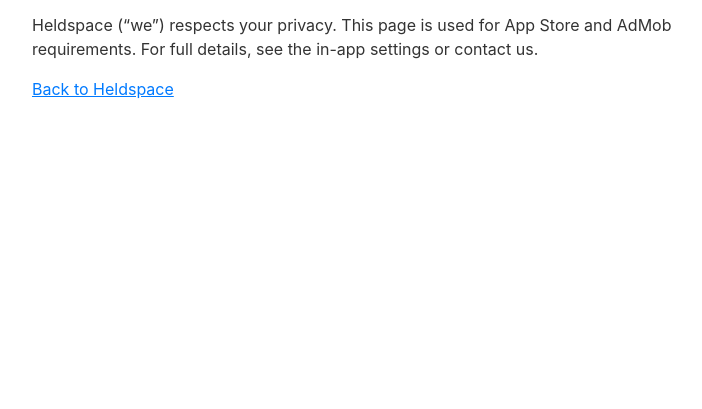
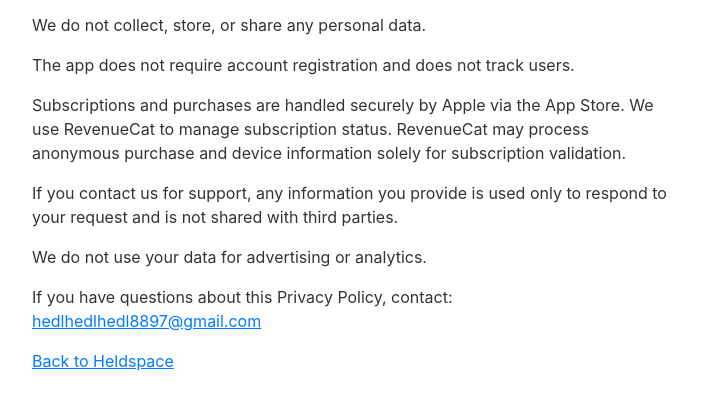
Before and after one commit to dltc1004/heldspace, a plain HTML site: page privacy.html in a window 1280 px wide. Shown: the part 65-474 px from the top of the page, without its empty margins (288-990 px from the left). Drawn offline with Linux system fonts and the light colour scheme.

Commit message:
Update privacy.html

```diff
--- a/privacy.html
+++ b/privacy.html
@@ -12,7 +12,12 @@
 </head>
 <body>
   <h1>Privacy Policy</h1>
-  <p>Heldspace (“we”) respects your privacy. This page is used for App Store and AdMob requirements. For full details, see the in-app settings or contact us.</p>
+  <p>We do not collect, store, or share any personal data.</p>
+  <p>The app does not require account registration and does not track users.</p>
+  <p>Subscriptions and purchases are handled securely by Apple via the App Store. We use RevenueCat to manage subscription status. RevenueCat may process anonymous purchase and device information solely for subscription validation.</p>
+  <p>If you contact us for support, any information you provide is used only to respond to your request and is not shared with third parties.</p>
+  <p>We do not use your data for advertising or analytics.</p>
+  <p>If you have questions about this Privacy Policy, contact: <a href="mailto:hedlhedlhedl8897@gmail.com">hedlhedlhedl8897@gmail.com</a></p>
   <p><a href="index.html">Back to Heldspace</a></p>
 </body>
 </html>
```
